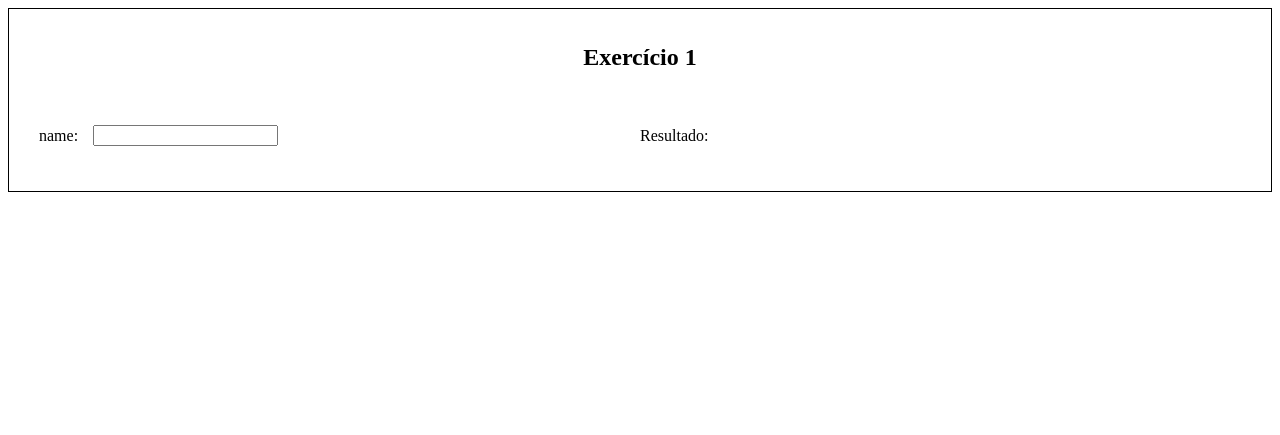
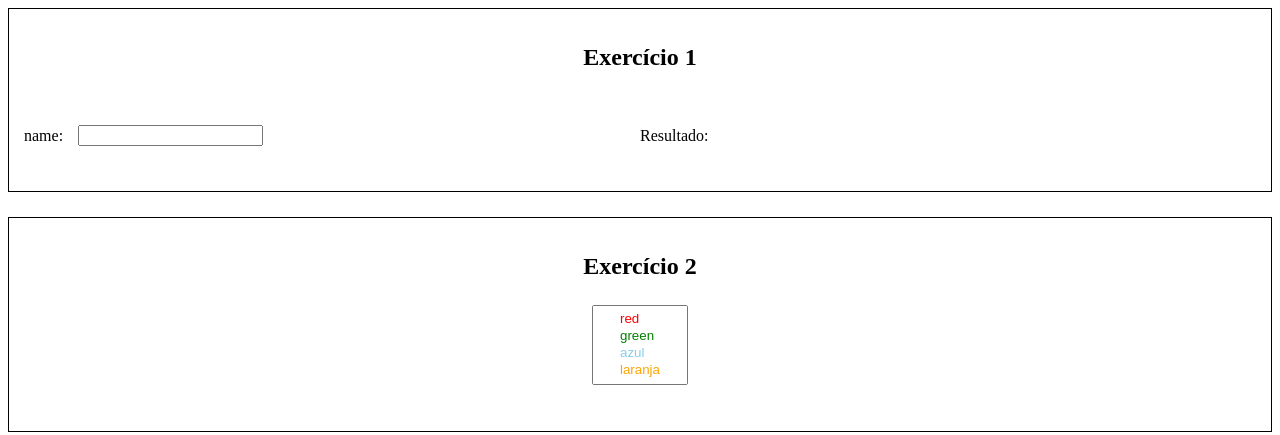
Before and after one commit to FilipeNatividade/bootcamp_preWork, a website built with Vite: page dia3/index.html in a window 1280 px wide. Built offline with nearby package versions, Linux system fonts and the light colour scheme.

Commit message:
exercise2/completed

```diff
--- a/dia3/src/form.js
+++ b/dia3/src/form.js
@@ -2,6 +2,13 @@ const inputName = document.querySelector('[data-js="inputName"]');
 const paragraph = document.querySelector('[data-js="paragraph"]');
 
 const noCapitals = ["da", "das", "de", "do", "dos"];
+const colors = [
+  { name: "red", value: "#f00" },
+  { name: "green", value: " #008000" },
+  { name: "azul", value: " #87ceeb" },
+  { name: "laranja", value: "#ffa500" },
+  { name: "rosa", value: "#ff007f" },
+];
 
 paragraph.innerText = `Resultado: `;
 
@@ -18,3 +25,42 @@ inputName.addEventListener("input", (e) => {
 
   paragraph.innerText = `Resultado: ${name}`;
 });
+
+const containerFormSel = document.createElement("div");
+containerFormSel.className = "container";
+
+const titleForm2 = document.createElement("h2");
+titleForm2.innerText = "Exercício 2";
+containerFormSel.appendChild(titleForm2);
+
+const form = document.createElement("form");
+containerFormSel.appendChild(form);
+
+const select = document.createElement("select");
+select.setAttribute("multiple", "");
+form.appendChild(select);
+
+colors.forEach((color) => {
+  const optionColor = document.createElement("option");
+  optionColor.style.color = color.value
+  optionColor.textContent = color.name;
+  optionColor.value = color.value;
+  select.appendChild(optionColor);
+});
+
+const subContainer = document.createElement("div");
+subContainer.className = "subContainerColor";
+containerFormSel.appendChild(subContainer);
+
+select.addEventListener("change", (e) => {
+  subContainer.innerHTML = ''
+  Array.from(e.target.selectedOptions).forEach((option) => {
+    const showColor = document.createElement("div");
+    showColor.className = 'showColor'
+    showColor.style.backgroundColor = option.value
+    subContainer.appendChild(showColor)
+  });
+
+});
+
+document.body.appendChild(containerFormSel);
--- a/dia3/src/style.css
+++ b/dia3/src/style.css
@@ -8,8 +8,12 @@
 }
 
 .container {
+  align-items: center;
   border: 1px solid #000;
-
+  display: flex;
+  flex-direction: column;
+  justify-content: center;
+  margin-bottom: 25px;
   padding: 15px;
 }
 
@@ -18,10 +22,23 @@
   text-align: center;
 }
 
+.container select {
+  margin: 0 auto;
+  padding: 5px 25px;
+}
+
 .subContainer {
   display: flex;
   justify-content: space-between;
   padding: 15px;
+  width: 100%;
+}
+.subContainerColor {
+  box-sizing: border-box;
+  display: flex;
+  flex-wrap: wrap;
+  padding: 15px;
+  width: 100%;
 }
 
 .subContainer form,
@@ -33,3 +50,9 @@ p {
 .subContainer label {
   margin-right: 15px;
 }
+
+.showColor {
+  height: 100px;
+  width: 100px;
+  margin: 5px 10px;
+}
```
